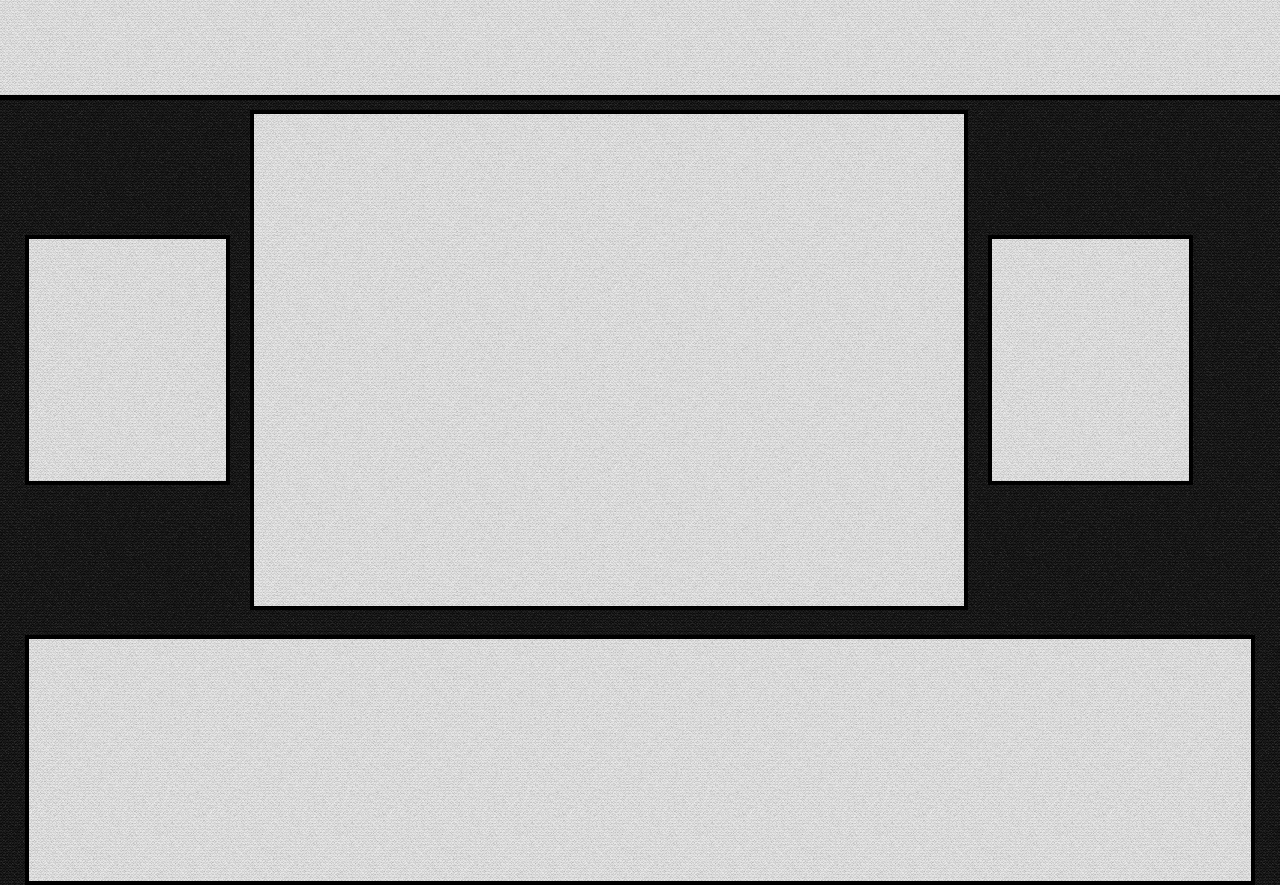
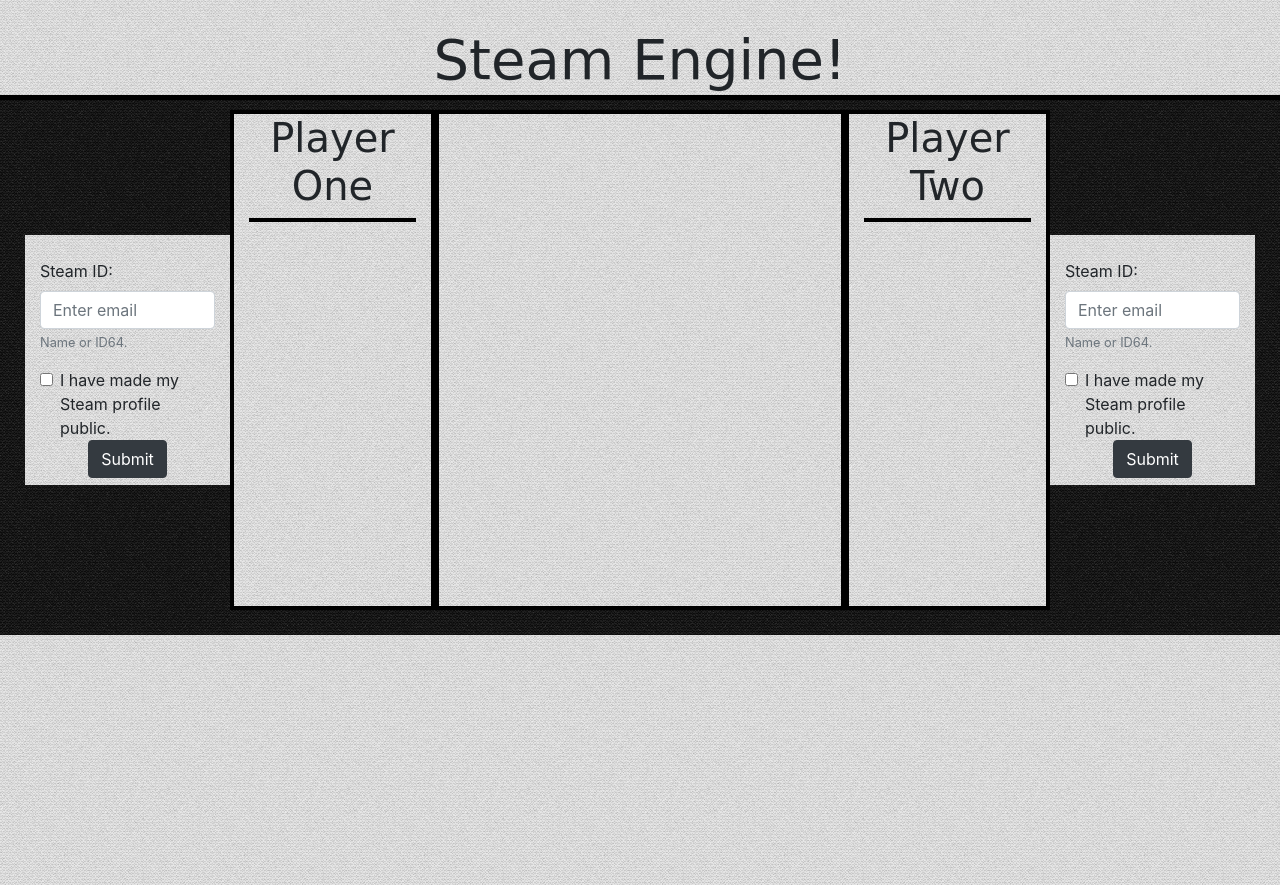
Before and after one commit to JayKrauss/steamengine, a plain HTML site: page index.html in a window 1280 px wide. Drawn offline with nearby package versions, Linux system fonts and the light colour scheme; a web font is replaced by a local one.

Commit message:
UI commit 1

```diff
--- a/assets/css/style.css
+++ b/assets/css/style.css
@@ -7,8 +7,16 @@ body {
 
 }
 
-#banner, #rightcurrent, #leftcurrent, #infocurrent, #carousel {
-    background-image:url('../../assets/images/backgroundlight.png');
+h1, h2, h3, h4, h5, p, #bannertext{
+    font-family: 'Ruslan Display', cursive;
+}
+
+#bannertext {
+    font-size: 56px;
+}
+
+#banner, #rightcurrent, #leftcurrent, #infocurrent1, #infocurrent2, #compare, #carousel {
+    background-image: url('../../assets/images/backgroundlight.png');
 }
 
 #banner {
@@ -16,6 +24,8 @@ body {
     background-color: gray;
     margin-bottom: 10px;
     border-bottom: black solid 5px;
+    align-items: center;
+    align-content: center;
 }
 
 #main {
@@ -29,29 +39,37 @@ body {
 #rightcurrent {
     background-color: gray;
     height: 250px;
-    border: black solid 4px;
     box-sizing: border-box;
 }
 
 #leftcurrent {
     background-color: gray;
     height: 250px;
-    border: black solid 4px;
     box-sizing: border-box;
 }
 
-#infocurrent {
+#p1, #p2{
+    border-bottom: black solid 4px;
+}
+
+#infocurrent1, #infocurrent2 {
     background-color: darkgray;
     height: 500px;
+    /* margin-left: 20px;
+    margin-right: 20px; */
+    box-sizing: border-box;
     border: black solid 4px;
-    margin-left: 20px;
-    margin-right: 20px;
+}
+
+#compare {
+    height: 500px;
     box-sizing: border-box;
+    border: black solid 4px;
+
 }
 
 #carousel{
     background-color: gray;
     height: 250px;
-    border: black solid 4px;
     margin-top: 25px;
 }
--- a/index.html
+++ b/index.html
@@ -8,29 +8,81 @@
     <link rel="stylesheet" href="https://stackpath.bootstrapcdn.com/bootstrap/4.1.3/css/bootstrap.min.css" integrity="sha384-MCw98/SFnGE8fJT3GXwEOngsV7Zt27NXFoaoApmYm81iuXoPkFOJwJ8ERdknLPMO" crossorigin="anonymous">
     <link rel="stylesheet" type="text/css" media="screen" href="assets/css/style.css" />
     <script src="assets/javascript/logic.js"></script>
+    <link href="https://fonts.googleapis.com/css?family=Ruslan+Display" rel="stylesheet">
 </head>
 <body>
 <div class='row' id='banner'>
-
+    <div class='col-12'>
+<center>
+    <br>
+    <span id='bannertext'>
+        Steam Engine!
+    </span>
+</center>
+</div>
 </div>
 <div class='row' id='main'>
     <div class='col-md-2' id='leftcurrent'>
+        <br>
+        <form>
+            <div class="form-group">
+              <label for="firstplayer">Steam ID:</label>
+              <input type="email" class="form-control" id="steamID1" aria-describedby="emailHelp" placeholder="Enter email">
+              <small id="steampublic" class="form-text text-muted">Name or ID64.</small>
+            </div>
+            <div class="form-check">
+              <input type="checkbox" class="form-check-input" id="steampublic1">
+              <label class="form-check-label" for="steampublic2">I have made my Steam profile public.</label>
+            </div>
+            <center>
+                <button type="submit" class="btn btn-dark">Submit</button>
+            </center>
+          </form>
+    </div>
+
+    <div class='col-md-2' id='infocurrent1'>
+        <div class='col-12' id='p1'>
+            <center>
+                <h1>Player One</h1>
+            </center>
+        </div>
+    </div>
+
+    <div class='col-md-4' id='compare'>
 
     </div>
 
-    <div class='col-md-7' id='infocurrent'>
-
+    <div class='col-md-2' id='infocurrent2'>
+        <div class='col-12' id='p2'>
+            <center>
+                <h1>Player Two</h1>
+            </center>
+        </div>
     </div>
 
     <div class='col-md-2' id='rightcurrent'>
-
+        <br>
+            <form>
+                <div class="form-group">
+                  <label for="secondplayer">Steam ID:</label>
+                  <input type="steamID" class="form-control" id="steamID2" aria-describedby="emailHelp" placeholder="Enter email">
+                  <small id="steampublic" class="form-text text-muted">Name or ID64.</small>
+                </div>
+                <div class="form-check">
+                  <input type="checkbox" class="form-check-input" id="steampublic2">
+                  <label class="form-check-label" for="exampleCheck1">I have made my Steam profile public.</label>
+                </div>
+                <center>
+                    <button type="submit" class="btn btn-dark">Submit</button>
+                </center>
+              </form>
+        </div>
     </div>
     <div class='col-12' id='carousel'>
 
     </div>
-
-
-    </div>
+</div>
+</div>
 </div>
 
 
```
